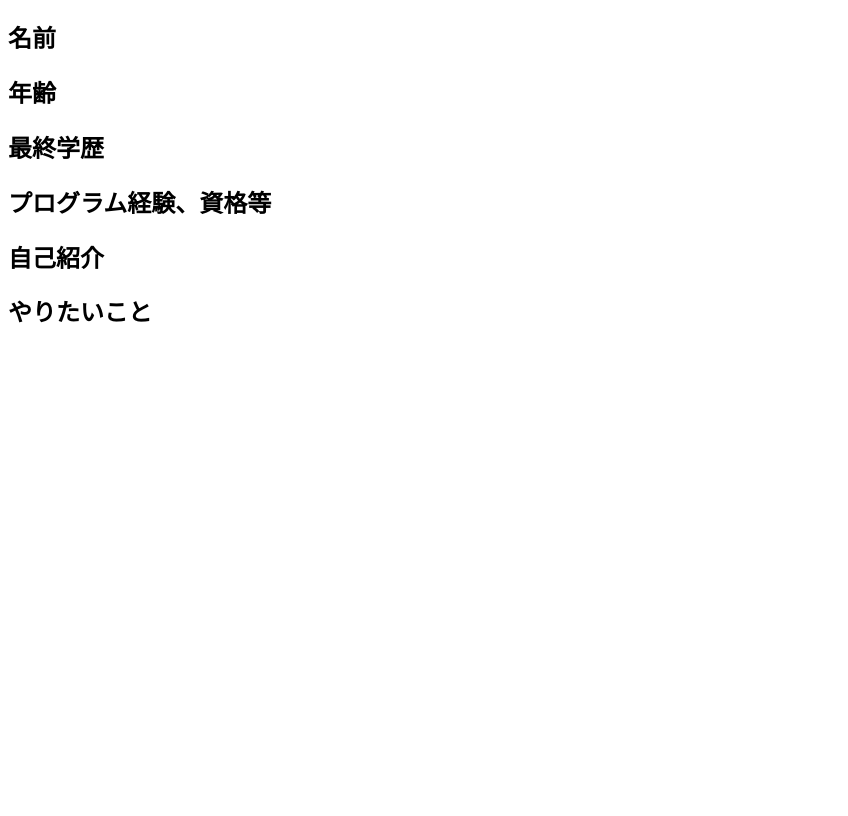
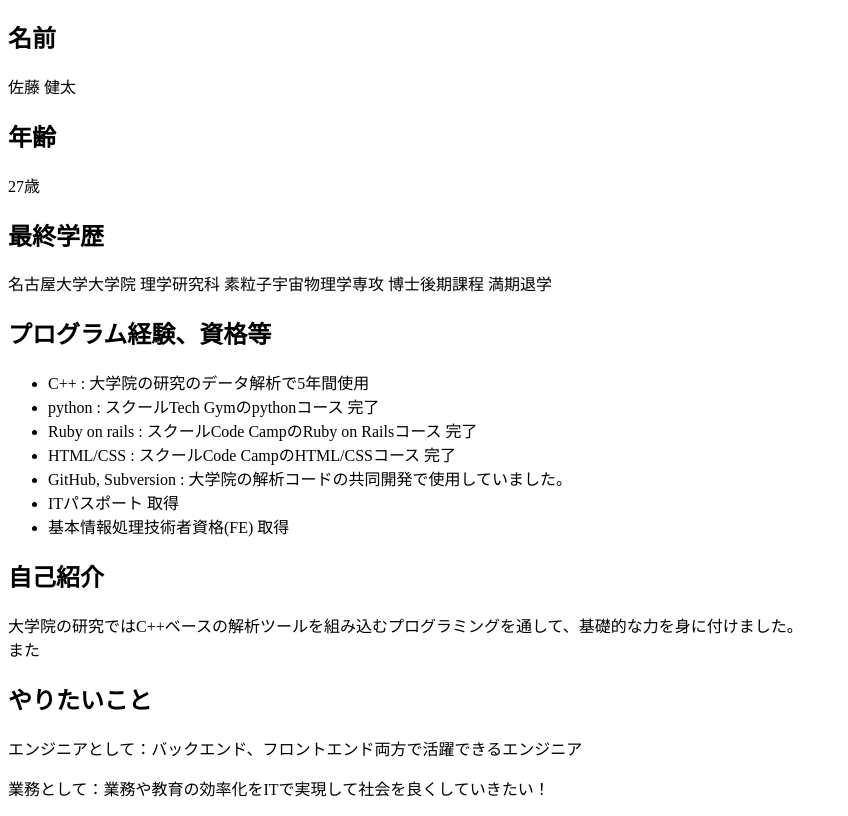
Before and after one commit to OumeiSatoKenta/portfolio, a plain HTML site: page index.html in a window 1280 px wide. Shown: the part 70-886 px from the top of the page, without its empty margins (0-848 px from the left). Before the commit the page ends 800 px from the top, so only its background shows below. Drawn offline with Linux system fonts and the light colour scheme.

Commit message:
Modify Each contents

```diff
--- a/index.html
+++ b/index.html
@@ -4,15 +4,31 @@
   <meta charset="UTF-8">
   <meta name="viewport" content="width=device-width, initial-scale=1.0">
   <meta http-equiv="X-UA-Compatible" content="ie=edge">
-  <title>Example Portfolio</title>
+  <title>Portfolio</title>
 </head>
 <body>
   <h1>ポートフォリオ</h1>
   <h2>名前</h2>
+  <p>佐藤 健太</p>
   <h2>年齢</h2>
+  <p>27歳</p>
   <h2>最終学歴</h2>
+  <p>名古屋大学大学院 理学研究科 素粒子宇宙物理学専攻 博士後期課程 満期退学</p>
   <h2>プログラム経験、資格等</h2>
+  <ul>
+    <li>C++ : 大学院の研究のデータ解析で5年間使用</li>
+    <li>python : スクールTech Gymのpythonコース 完了</li>
+    <li>Ruby on rails : スクールCode CampのRuby on Railsコース 完了</li>
+    <li>HTML/CSS : スクールCode CampのHTML/CSSコース 完了</li>
+    <li>GitHub, Subversion : 大学院の解析コードの共同開発で使用していました。</li>
+    <li>ITパスポート 取得</li>
+    <li>基本情報処理技術者資格(FE) 取得</li>
+  </ul>
   <h2>自己紹介</h2>
+  <p>大学院の研究ではC++ベースの解析ツールを組み込むプログラミングを通して、基礎的な力を身に付けました。<br>また
+  </p>
   <h2>やりたいこと</h2>
+  <p>エンジニアとして：バックエンド、フロントエンド両方で活躍できるエンジニア</p>
+  <p>業務として：業務や教育の効率化をITで実現して社会を良くしていきたい！</p>
 </body>
 </html>
```
